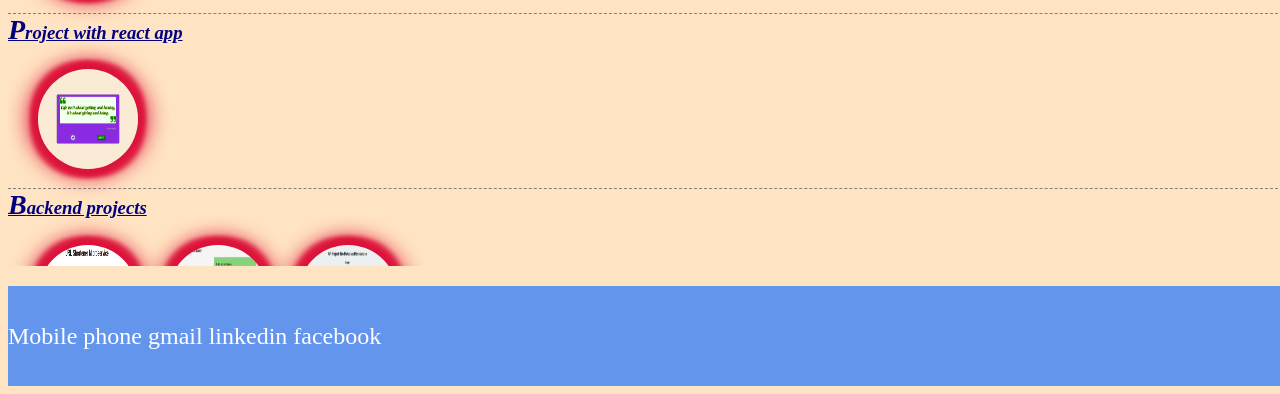
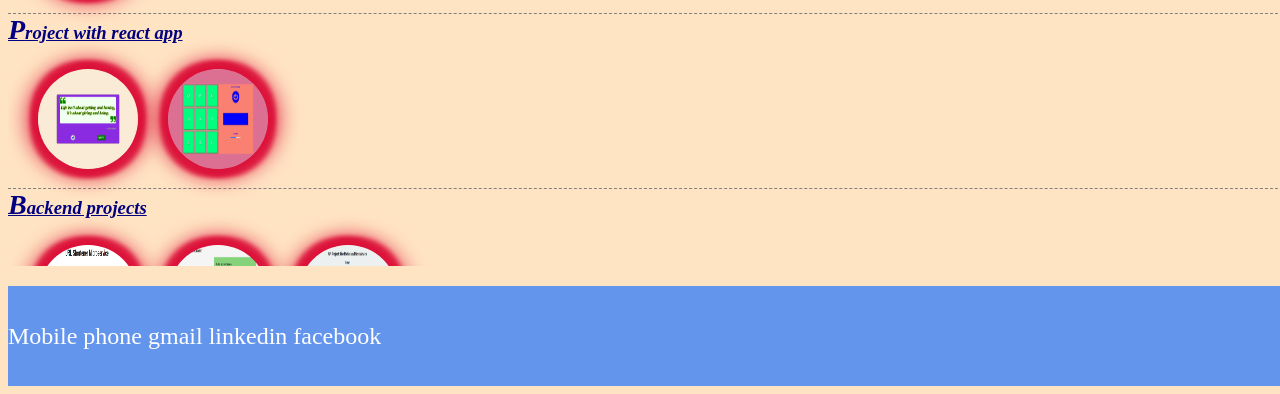
Before and after one commit to atul-mandavkar/my-portfolio, a plain HTML site: page index.html in a window 1280 px wide. Shown: the part 1242-1636 px from the top of the page. Drawn offline with Linux system fonts and the light colour scheme; a script that the page names is missing.

Commit message:
Adding new project
Adding project drum machine in React project section

```diff
--- a/index.html
+++ b/index.html
@@ -95,6 +95,14 @@
               </a>
             </div>
           </div>
+          <div class="circleShape">
+            <div class="projects" id="p23">
+              <a href="https://drum-machine.atul-mandavkar.repl.co" class="anchorProjects">
+              <img src="./images/ScreenshotOfDrumMachineProject.png" class="imageProjects"/>
+                <figcaption>drum machine</figcaption>
+              </a>
+            </div>
+          </div>
         </div>
         <h3 class="projectSectionHeading">backend projects</h3>
         <div class="projectSection">
```
Also changed, not shown: images/ScreenshotOfDrumMachineProject.png (added).
